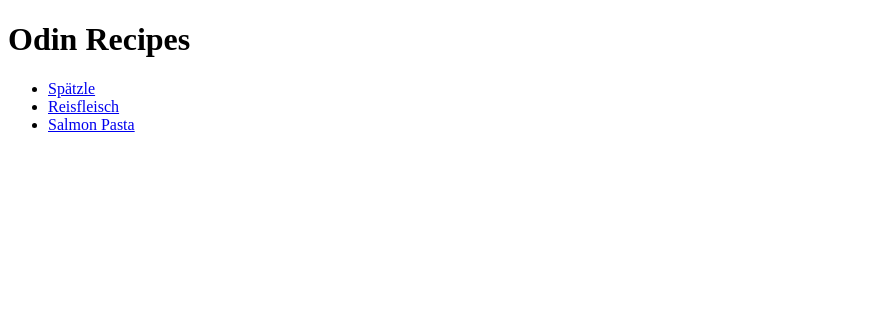
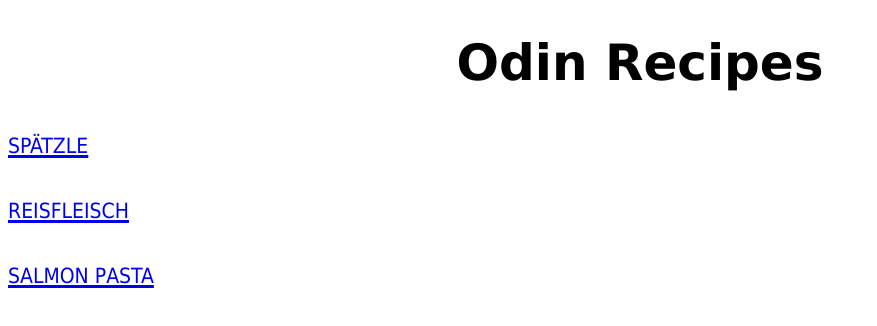
Before and after one commit to ohaiiphee/odin-recipes, a plain HTML site: page index.html in a window 1280 px wide. Shown: the whole page, without its empty margins (0-877 px from the left). Drawn offline with Linux system fonts and the light colour scheme.

Commit message:
Add css styling

```diff
--- a/index.html
+++ b/index.html
@@ -3,14 +3,13 @@
     <head>
         <meta charset="UTF-8">
         <title>Recipes</title>
+        <link rel="stylesheet" href="styles.css">
     </head>
 
     <body>
-        <h1>Odin Recipes</h1>
-        <ul>
-            <li><a href="recipes/spaetzle.html">Spätzle</a></li>
-            <li><a href="recipes/reisfleisch.html">Reisfleisch</a></li>
-            <li><a href="recipes/salmonpasta.html">Salmon Pasta</a></li>
-        </ul>
+        <h1 class="title">Odin Recipes</h1>
+      <p class="food-name"><a href="recipes/spaetzle.html">Spätzle</a></p>
+      <p class="food-name"><a href="recipes/reisfleisch.html">Reisfleisch</a></p>
+      <p class="food-name"><a href="recipes/salmonpasta.html">Salmon Pasta</a></p>
     </body>
 </html>
--- /dev/null
+++ b/styles.css
@@ -0,0 +1,13 @@
+.title{
+    font-family: Verdana, Tahoma, sans-serif;
+    font-size: 50px;
+    font-weight: 900;
+    text-align: center;
+}
+
+.food-name{
+    font-family: Tahoma, sans-serif;
+    font-size: 30px;
+    font-variant: all-small-caps;
+
+}
```
